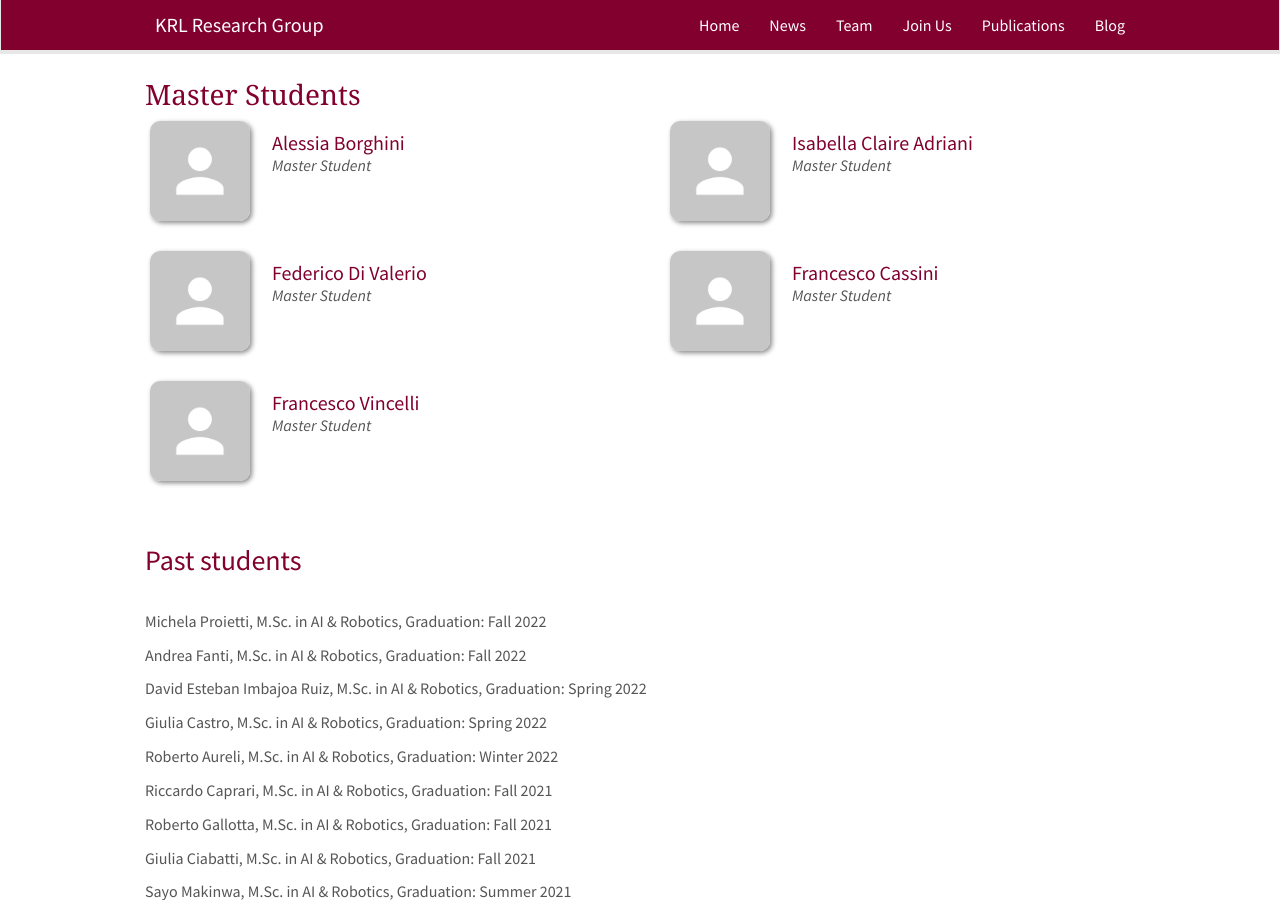
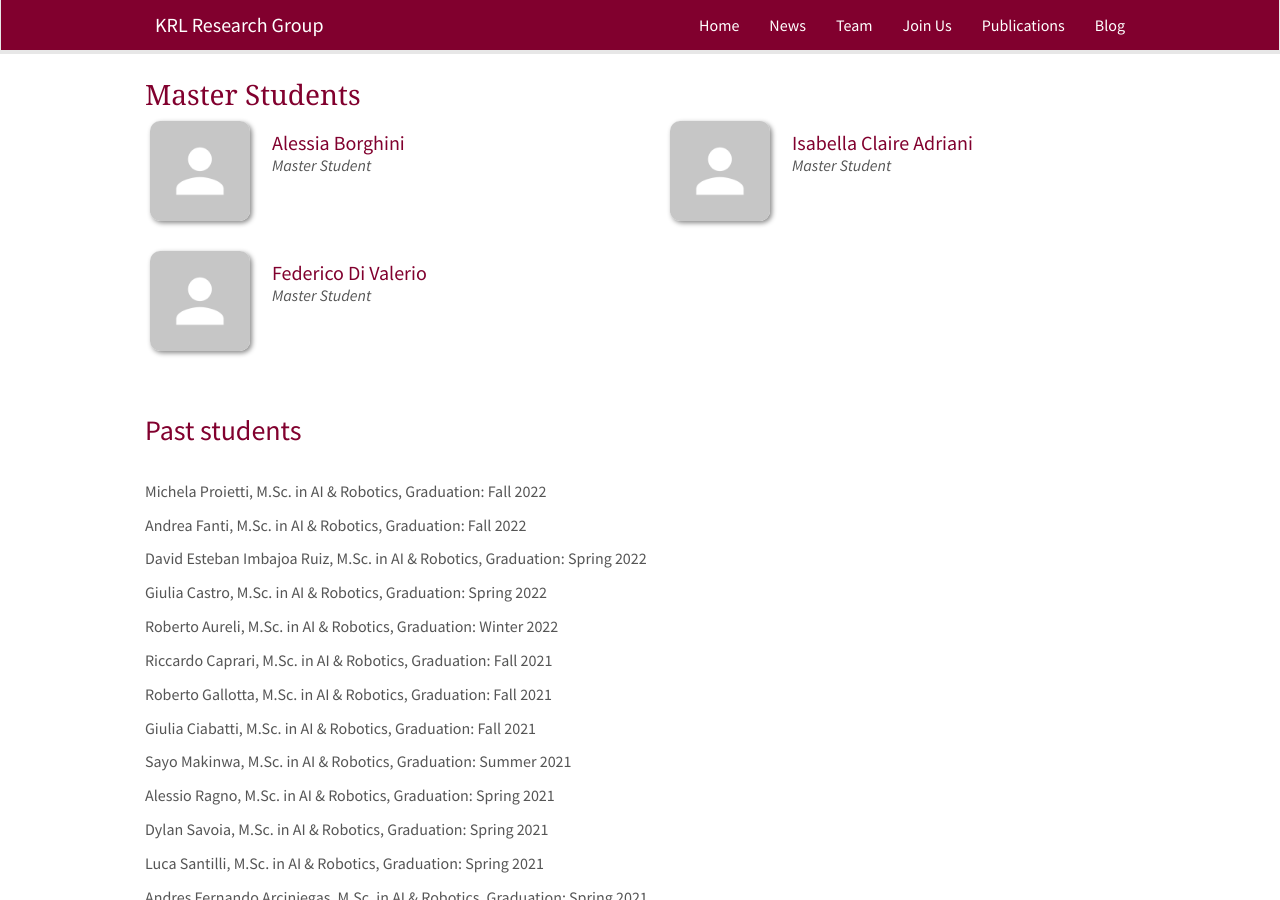
Before and after one commit to KRLGroup/krlgroup.github.io, a Jekyll site: the page built from _pages/team.md, in a window 1280 px wide and 900 px high, scrolled down 1820 px. Built offline with Jekyll 4.4.1, drawn with Linux system fonts in a browser that asks for light colours; nearby versions of some CDN libraries.

Commit message:
removed msc students cassini and vincelli

```diff
--- a/_data/msc.yml
+++ b/_data/msc.yml
@@ -27,24 +27,3 @@
   linkedin:
   twitter:
   github:
-
-- name: Francesco Cassini
-  photo: no_avatar.jpg
-  info: Master Student
-  email:
-  bio:
-  webpage:
-  linkedin:
-  twitter:
-  github:
-
-
-- name: Francesco Vincelli
-  photo: no_avatar.jpg
-  info: Master Student
-  email:
-  bio:
-  webpage:
-  linkedin:
-  twitter:
-  github:
```
